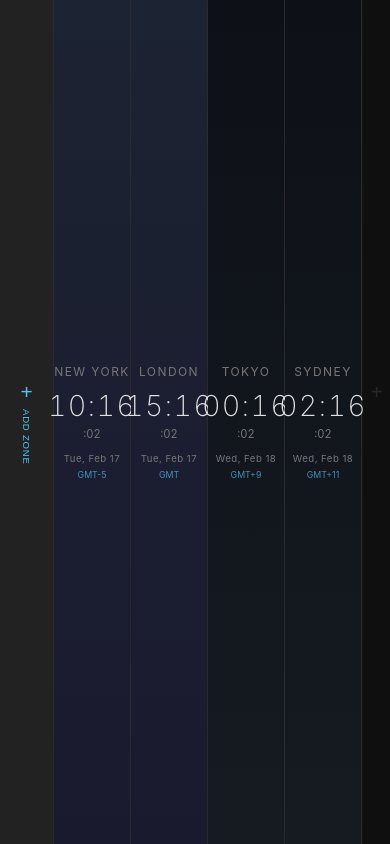
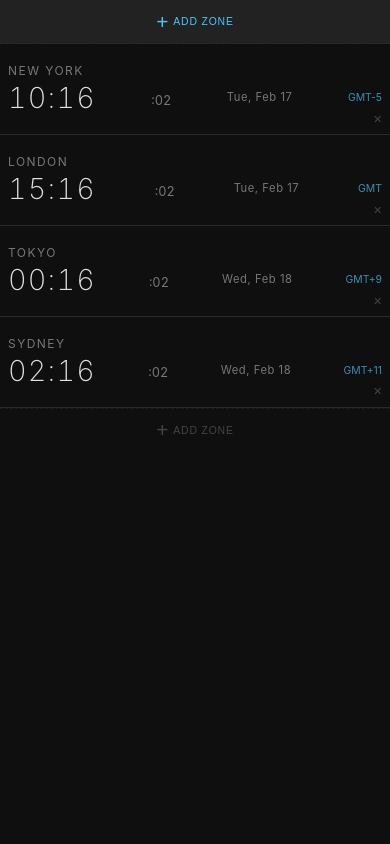
Before and after one commit to shinyzhu/timepage, a website: page public/index.html in a window 390 px wide. Drawn offline with Linux system fonts and the light colour scheme.

Commit message:
Update index.html
When open this site in mobile device, please list timezones vertically.

```diff
--- a/public/index.html
+++ b/public/index.html
@@ -95,6 +95,33 @@
   }
   #empty.show{display:flex}
   #empty span{font-size:.9rem}
+
+  /* --- Mobile: vertical list --- */
+  @media(max-width:600px){
+    html,body{overflow:auto}
+    #zones{flex-direction:column;height:auto;min-height:100vh;width:100%}
+    .zone{
+      flex:none;height:auto;min-height:0;padding:1.2rem .5rem;
+      border-right:none;border-bottom:1px solid var(--border);
+      flex-direction:row;flex-wrap:wrap;justify-content:space-between;gap:.1rem .8rem;
+    }
+    .zone:last-child{border-bottom:none}
+    .zone .city{margin-bottom:0;font-size:.75rem;width:100%;text-align:left}
+    .zone .time{font-size:1.8rem;order:1}
+    .zone .seconds{font-size:.8rem;order:2;margin-top:.35rem}
+    .zone .date{margin-top:0;order:3;font-size:.7rem}
+    .zone .offset{margin-top:0;order:4;font-size:.65rem}
+    .zone .remove-btn{opacity:.5;top:auto;bottom:8px;right:8px;font-size:.9rem}
+    .zone.day,.zone.night{background:none}
+
+    .add-zone{
+      width:100%;min-width:unset;height:44px;flex-direction:row;opacity:.5;
+      border:none!important;border-top:1px dashed var(--border)!important;
+    }
+    .add-zone .add-label{writing-mode:horizontal-tb;font-size:.65rem;opacity:1}
+    .add-zone:hover{width:100%;min-width:unset;height:44px}
+    .add-zone.left{border-top:none!important;border-bottom:1px dashed var(--border)!important}
+  }
 </style>
 </head>
 <body>
```
